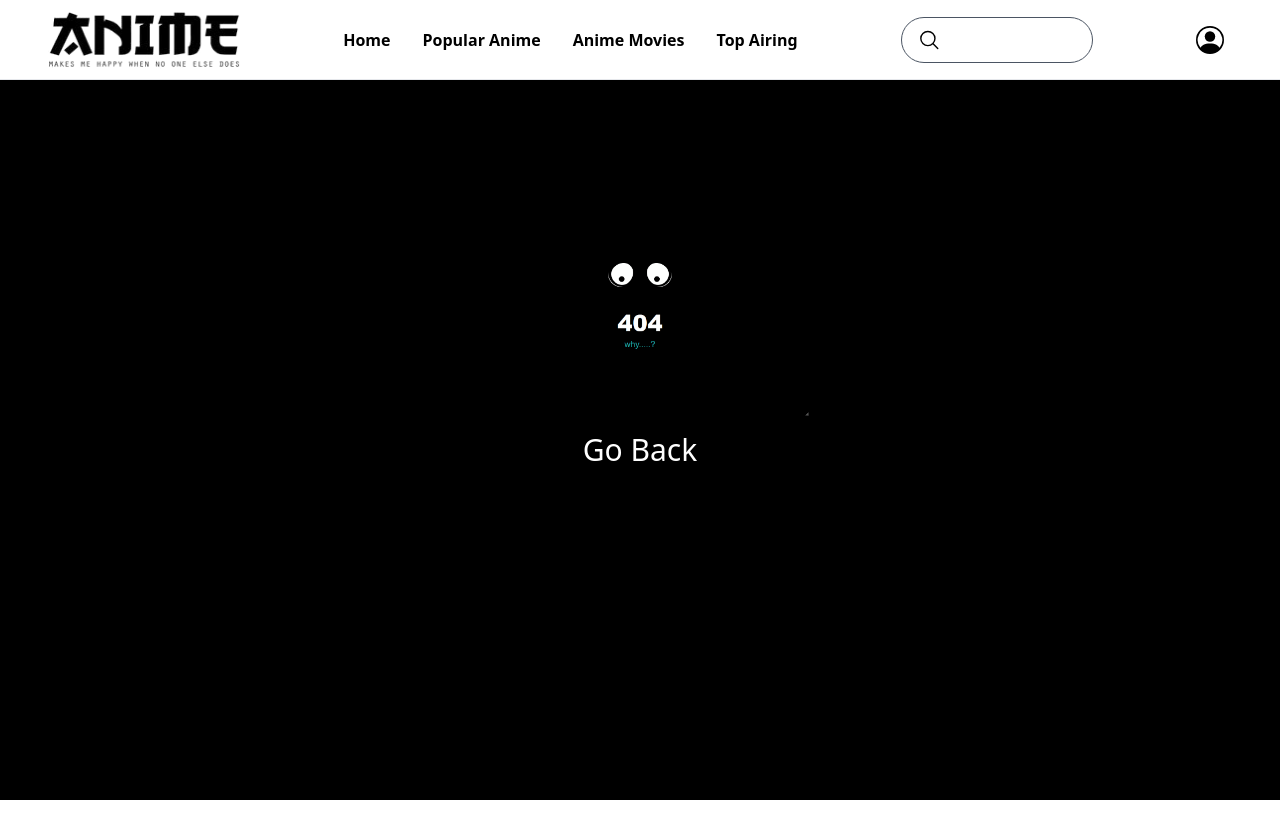
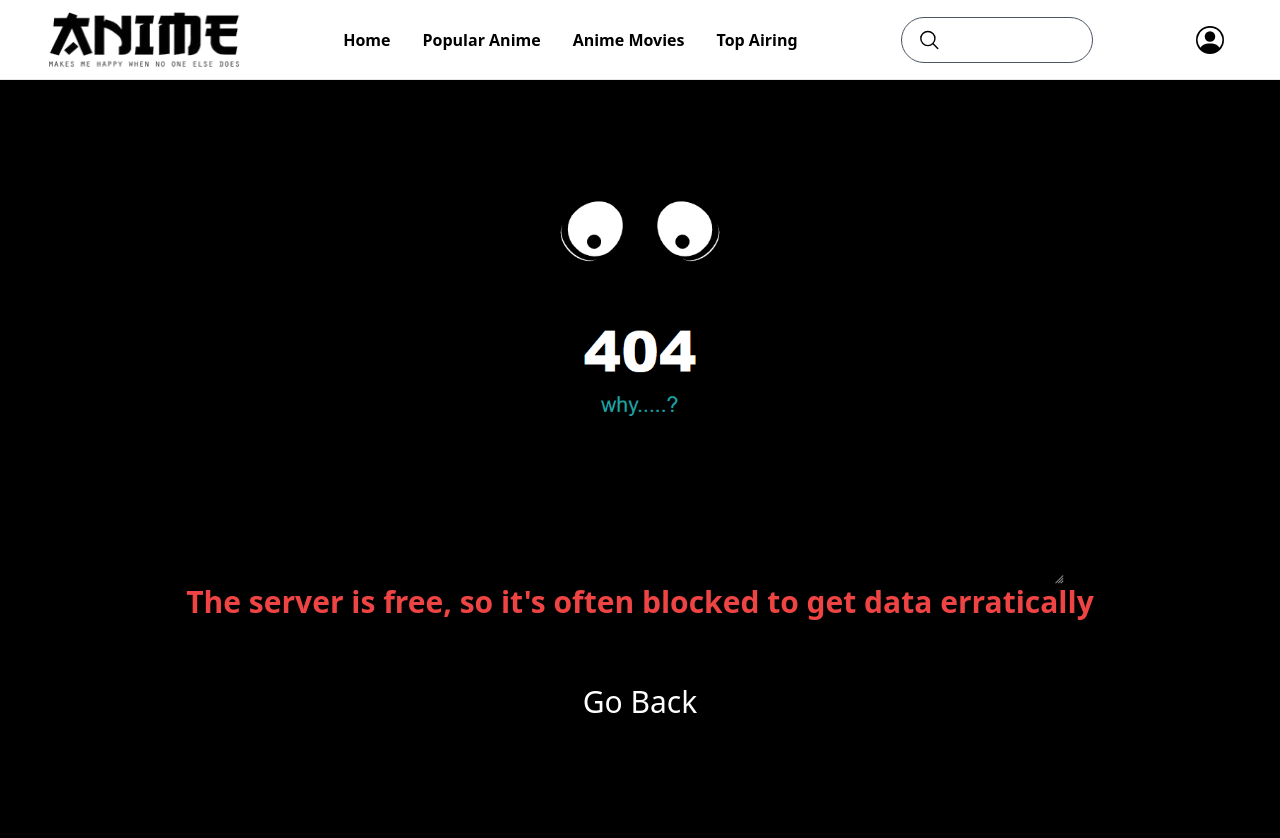
Before and after one commit to anhlt290300/animev1, a React (Create React App) app: page /error-page in a window 1280 px wide. Shown: the top 838 px of the page. Before the commit the page ends 800 px from the top, so only its background shows below. Built offline with nearby package versions, Linux system fonts and the light colour scheme; grey boxes are pictures that could not be loaded.

Commit message:
update errorpage

```diff
--- a/src/component/ErrorPage.jsx
+++ b/src/component/ErrorPage.jsx
@@ -3,21 +3,28 @@ import PropTypes from "prop-types";
 import pageError from "../asset/image/pageError.gif";
 import { useNavigate } from "react-router-dom";
 
-const ErrorPage = ({ previousPage }) => {
+const ErrorPage = ({ previousPage, data = "2222" }) => {
   const [previous, setPrevious] = useState(-1);
 
-  useEffect(()=>{
+  useEffect(() => {
     if (previousPage != undefined) {
-      setPrevious(previousPage)
+      setPrevious(previousPage);
     }
-  },[])
+  }, []);
 
   const navigate = useNavigate();
   return (
-    <div className="flex justify-center items-center h-[30rem] w-full relative">
-      <img className="h-2/5 mobile:h-2/3 " src={pageError} alt="" />
+    <div className="flex justify-center flex-col items-center h-screen w-full relative -translate-y-16">
+      <img className=" tablet:h-3/5 mobile-M:h-1/3 h-1/4 " src={pageError} alt="" />
+      {data !== undefined ? (
+        <p className=" mb-16 font-semibold desktop:text-3xl tablet:text-xl mobile-L:text-base mobile-S:text-xs text-red-500">
+          The server is free, so it's often blocked to get data erratically
+        </p>
+      ) : (
+        ""
+      )}
       <button
-        className="text-3xl mobile:text-4xl px-4 pb-2 text-white absolute left-1/2 top-1/2 -translate-x-1/2 translate-y-[7rem] hover:shadow-lightRounder transition-all duration-300 ease-in-out hover:scale-90"
+        className="text-3xl mobile:text-4xl px-4 pb-2 text-white hover:shadow-lightRounder transition-all duration-300 ease-in-out hover:scale-90"
         onClick={() => navigate(previous)}
       >
         Go Back
@@ -27,6 +34,7 @@ const ErrorPage = ({ previousPage }) => {
 };
 ErrorPage.propTypes = {
   previousPage: PropTypes.number,
+  data: PropTypes.string,
 };
 
 export default ErrorPage;
--- a/src/component/IsLoad.jsx
+++ b/src/component/IsLoad.jsx
@@ -1,12 +1,31 @@
-import React from 'react'
-import gifIsloading from '../asset/image/isload2.gif'
+import React, { useState } from "react";
+import gifIsloading from "../asset/image/isload2.gif";
 const IsLoad = () => {
+  const [solong, setSolong] = useState(false);
+
+  React.useEffect(() => {
+    const timeoutID = window.setTimeout(() => {
+      setSolong(true);
+    }, 3000);
+
+    return () => window.clearTimeout(timeoutID);
+  }, []);
   return (
-    <div className='h-[15rem] mobile:h-[20rem] tablet:h-[30rem] w-full flex justify-center items-center'>
-        <img src={gifIsloading} className='tablet:w-1/3 mobile:w-1/2 w-1/2' />
-        <h1 className='text-white ml-12 mobile:ml-20 text-2xl mobile:text-[2rem] tablet:text-[3rem]'>Is Loading ...</h1>
+    <div className="h-[15rem] mobile-L:h-[20rem] tablet:h-[30rem] w-full flex justify-center items-center">
+      <img src={gifIsloading} className="tablet:w-1/3 mobile:w-1/2 w-1/2" />
+      <h1 className="text-white desktop:ml-16 tablet:text-3xl mobile-S:text-sm mobile-L:ml-12 mobile-M:ml-8 ml-2">
+        <p>Is Loading ...</p>
+        {solong ? (
+          <p className=" text-red-500 font-semibold tablet:mt-4 mt-2">
+            The server is free, so it's often blocked to get data erratically,
+            hope you guys come back another time
+          </p>
+        ) : (
+          ""
+        )}
+      </h1>
     </div>
-  )
-}
+  );
+};
 
-export default IsLoad
+export default IsLoad;
--- a/src/component/ListCards.jsx
+++ b/src/component/ListCards.jsx
@@ -3,8 +3,10 @@ import PropTypes from "prop-types";
 import axios from "axios";
 import Card from "./Card";
 import IsLoad from "./IsLoad";
+import { useNavigate } from "react-router-dom";
 const ListCards = ({ genre = "action", data_ = undefined }) => {
   const [data, setData] = useState(data_ === undefined ? null : data_);
+  const navigate = useNavigate();
   useEffect(() => {
     if (data_ !== undefined) setData(data_);
   }, [data_]);
@@ -18,7 +20,7 @@ const ListCards = ({ genre = "action", data_ = undefined }) => {
           //console.log(res.data)
         })
         .catch((error) => {
-          console.log(error);
+          navigate("/error-page");
         });
     }
   }, [genre]);
--- a/src/component/Movie.jsx
+++ b/src/component/Movie.jsx
@@ -34,7 +34,9 @@ const Movie = () => {
         .then((res) => {
           if (res) setIsFavorite(res);
         })
-        .catch((e) => {});
+        .catch((e) => {
+          alert(e)
+        });
     })();
     return () => {};
   }, []);
@@ -72,7 +74,7 @@ const Movie = () => {
     axios
       .get(`https://gogoanime.consumet.stream/anime-details/${animeTitle}`)
       .then((res) => {
-        //console.log(res.data)
+        console.log(res.data)
         setTimeout(() => {
           setData(res.data);
           setEpisodesist(res.data.episodesList.reverse());
@@ -81,7 +83,8 @@ const Movie = () => {
         }, 300);
       })
       .catch((error) => {
-        console.log(error);
+        //console.log('loi r');
+        navigate('/error-page')
       });
   }, []);
 
```
